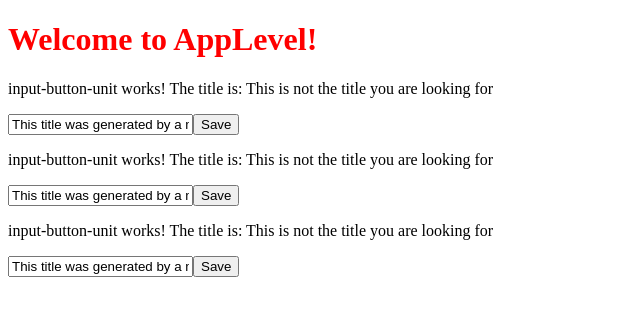
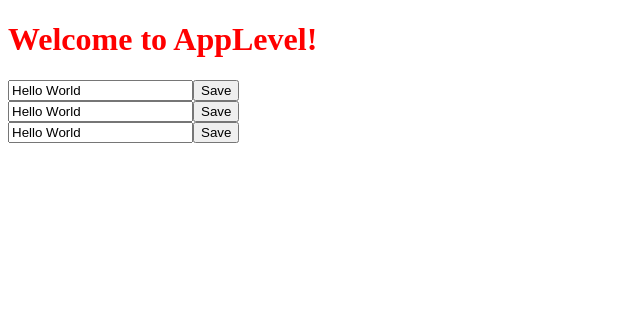
Before and after one commit to CaroSchille/todo-lista, an Angular app: page / in a window 1280 px wide. Shown: the top 316 px of the page, without its empty margins (0-640 px from the left). Built offline with nearby package versions, Linux system fonts and the light colour scheme.

Commit message:
va tomando forma

```diff
--- a/src/app/input-button-unit/input-button-unit.component.ts
+++ b/src/app/input-button-unit/input-button-unit.component.ts
@@ -3,34 +3,26 @@ import { Component, OnInit } from '@angular/core';
 @Component({
   selector: 'app-input-button-unit',
   template: `
-    <p>
-      input-button-unit works!
-      The title is: {{ title }}
-    </p>
+  <input #inputElementRef
+         [value]="title"
+         (keyup.enter)="changeTitle($event.target.value)">
 
-    <input [value]="generateTitle()">
-
-  <button>Save</button>
-
-  `,
+  <button (click)="changeTitle(inputElementRef.value)">
+    Save
+  </button>
+  <br>
+`,
   styleUrls: ['./input-button-unit.component.scss']
 })
-
 export class InputButtonUnitComponent implements OnInit {
   title = 'Hello World';
 
   constructor() { }
 
   ngOnInit(): void {
-    setTimeout(() => {
-      this.title = 'This is not the title you are looking for';
-    }, 3000);
   }
 
-  generateTitle(): string {
-    return 'This title was generated by a method.';
+  changeTitle(newTitle: string): void {
+    this.title = newTitle;
   }
-
-
-
 }
```
